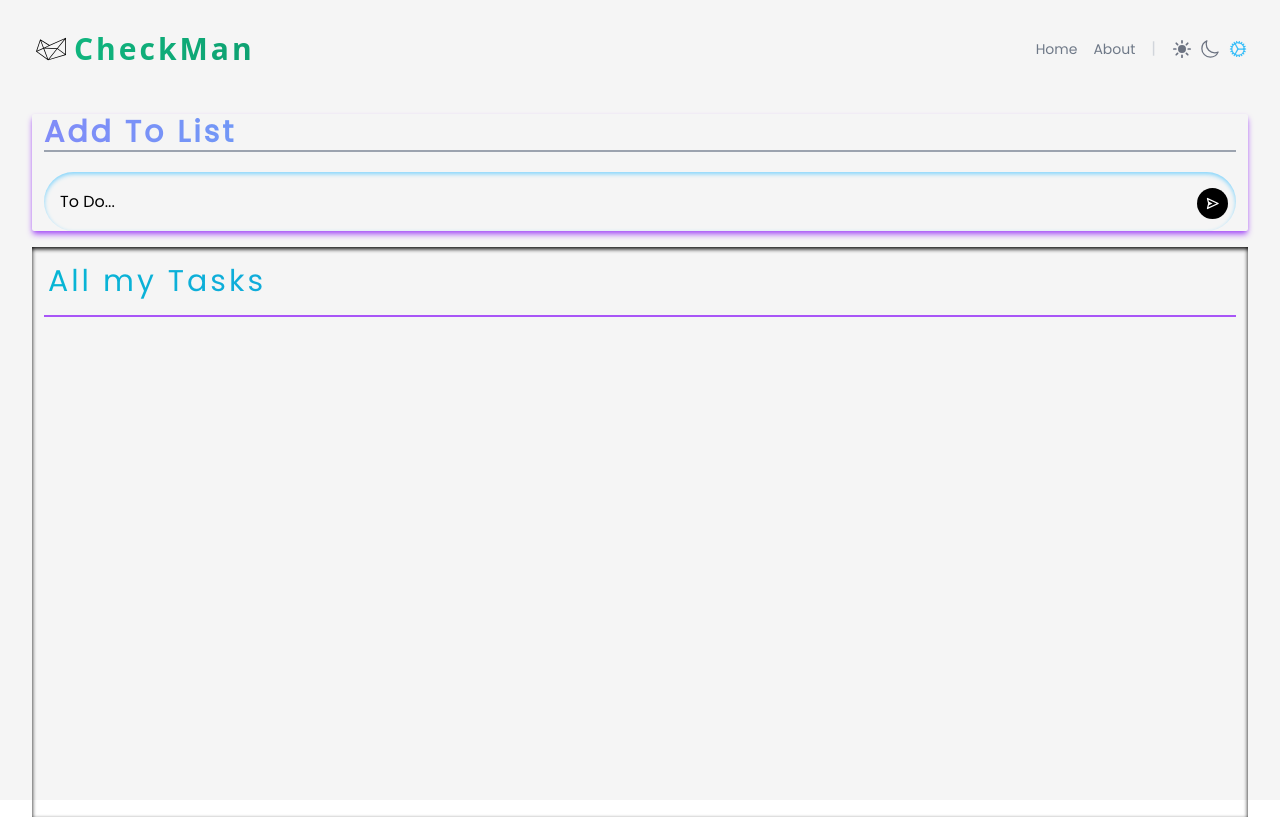
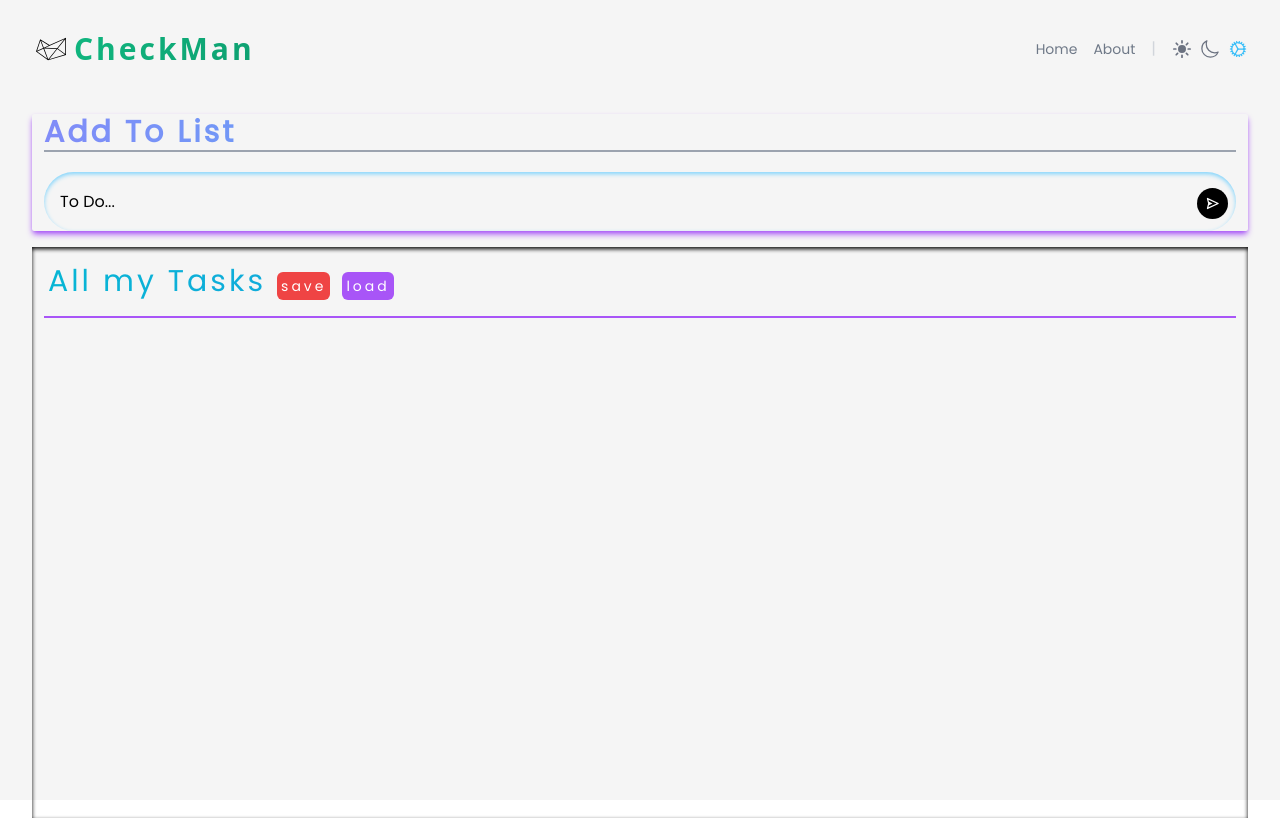
Before and after one commit to sobhanhadikhah/ChechkMan, a React (Vite) app: page / in a window 1280 px wide. Built offline with nearby package versions, Linux system fonts and the light colour scheme.

Commit message:
bet and have a lot bugs for saving data in localstoreg

```diff
--- a/src/components/inputToDo.jsx
+++ b/src/components/inputToDo.jsx
@@ -3,7 +3,7 @@ const InputToDo = ({ handleChange, handleToAdd, text, setText }) => {
 
     return (
         <div>
-            <div className=" absolute lg:relative bottom-0 w-full lg:w-auto  px-3 lg:mx-3 shadow-md shadow-purple-500 rounded-sm  " >
+            <div className=" absolute lg:relative bottom-0 w-full lg:w-auto  px-3 lg:mx-3 shadow-md shadow-purple-500 rounded-sm " >
                 <h1 className='rounded-t-md bg-gradient-to-r from-indigo-400 to-cyan-400 bg-clip-text text-transparent tracking-widest font-extrabold
                   text-3xl font-Poppins-Regular lg:block hidden   ' >Add To List</h1>
                 <div className="border border-gray-400 mb-5 hidden lg:block shadow-inner  " />
--- a/src/components/listTask.jsx
+++ b/src/components/listTask.jsx
@@ -12,21 +12,42 @@ const ListTask = () => {
     const handleOnRemove = (itemId) => {
         toast.error(`Remove Item ${itemId}`)
         disPatch(removeTodo(itemId))
+
     }
     const handleOnToggle = (itemId) => {
         disPatch(toggleTodo(itemId))
 
     }
+
+    const handleOnSave = () => {
+        localStorage.setItem('mytodos', JSON.stringify(todo));
+        console.log("saved");
+    }
+
+    const handleOnLoad = () => {
+        const todoSave = JSON.parse(localStorage.getItem('mytodos'));
+        if (todoSave) {
+
+            setstaetTodo(todoSave)
+        }
+
+        console.log(staetTodo);
+
+    }
     useEffect(() => {
-        setstaetTodo(todo)
-        console.log(staetTodo);
-    }, [todo])
+
+
+    }, [])
+
+
     return (
         <div className='mx-3 shadow-inner dark:shadow-2xl dark:shadow-blue-800 shadow-black -z-10 ' >
             <div className=' rounded-lg ' >
 
-                <h1 className='text-3xl p-4 grid text-blackfont-Poppins-Regular  tracking-widest font-Poppins-Regular bg-gradient-to-r from-cyan-500 to-blue-500
-                text-transparent bg-clip-text ' >All my Tasks</h1>
+                <h1 className='text-3xl p-4  text-blackfont-Poppins-Regular  tracking-widest font-Poppins-Regular bg-gradient-to-r from-cyan-500 to-blue-500
+                text-transparent bg-clip-text block ' >All my Tasks  <button onClick={handleOnSave} className='text-sm bg-red-500 text-white p-1 rounded-md ' >save</button>
+                    <button onClick={handleOnLoad} className='text-sm bg-purple-500 text-white mx-3 p-1 rounded-md '  >load</button>
+                </h1>
                 <div className='border mx-3  border-purple-500 ' />
             </div>
             <div className=' h-[350px] sm:h-[300px] md:h-[500px] lg:h-[500px] my-3 md:my-0  md:ml-3  rounded-md    overflow-auto   ' >
--- a/src/components/navbar.jsx
+++ b/src/components/navbar.jsx
@@ -9,7 +9,9 @@ import { motion } from 'framer-motion';
 import { MdNightlight } from "react-icons/md"
 import { inputToDoVarition, toggleDarkModeMenu } from '../utiles/motion';
 import { BiMenuAltRight } from "react-icons/bi"
+import { useSelector } from 'react-redux';
 const Navbar = ({ setTheme, theme }) => {
+    const todo = useSelector(state => state.todoReducerState.todo);
     const [darkModeToggle, setDarkModeToggle] = useState(false);
     const darkModeOptions = [
         {
@@ -25,6 +27,8 @@ const Navbar = ({ setTheme, theme }) => {
             icon: <ion-icon name="cog-outline"></ion-icon>
         },
     ]
+
+
 
 
     return (
--- a/src/features/reducer.js
+++ b/src/features/reducer.js
@@ -18,6 +18,12 @@ export const todoSlice  = createSlice({
       },
       removeTodo:(state,action)=>{
         state.todo = state.todo.filter((todo)=>todo.id !== action.payload )
+        let items = JSON.parse(localStorage.getItem('mytodos'));
+        let index = items.findIndex(item => item.id === action.payload);
+      if (index !== -1) {
+          items.splice(index, 1);
+                    }
+                    localStorage.setItem('mytodos', JSON.stringify(items));
 
       }
   }
@@ -25,4 +31,4 @@ export const todoSlice  = createSlice({
 
 
 export const {addTodo,toggleTodo,removeTodo} = todoSlice.actions;
-export const todoReducer = todoSlice.reducer
+export const todoReducer = todoSlice.reducer;
```
